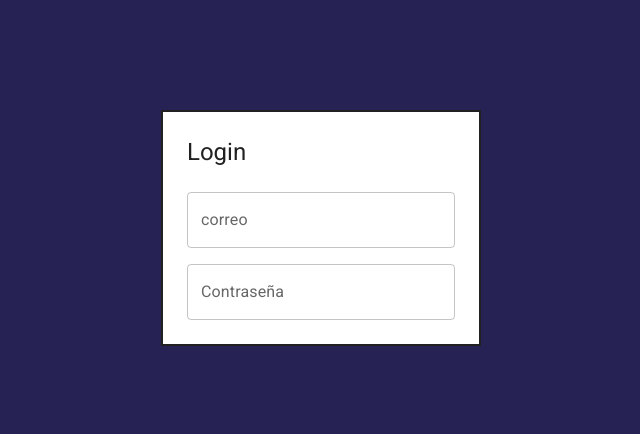
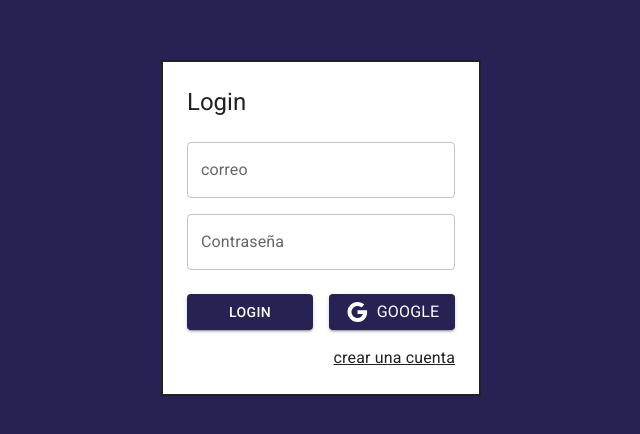
Before and after one commit to JuanBRS/Journal-app, a React (Vite) app: page /auth/login in a window 1280 px wide. Shown: the part 172-606 px from the top of the page, without its empty margins (319-959 px from the left). Built offline with nearby package versions, Linux system fonts and the light colour scheme.

Commit message:
Register link on Loginpage add

```diff
--- a/src/auth/pages/LoginPage.jsx
+++ b/src/auth/pages/LoginPage.jsx
@@ -1,72 +1,75 @@
-import { Grid, TextField, Typography } from "@mui/material";
+
+import { Link as RouterLink} from 'react-router-dom';
+import { Google } from "@mui/icons-material";
+import { Button, Grid, Link, TextField, Typography } from "@mui/material";
 import { minHeight } from "@mui/system";
 
-
 export const LoginPage = () => {
-
-
   return (
-
     <Grid
-
       container
-  spacing= { 0 }
-  direction= "colum"
-  alignItems= "center"
-  justifyContent= "center"
-  sx={ {minHeight: '100vh', backgroundColor: 'primary.main', paddind: 4 }}
-
+      spacing={0}
+      direction="colum"
+      alignItems="center"
+      justifyContent="center"
+      sx={{ minHeight: "100vh", backgroundColor: "primary.main", paddind: 4 }}
     >
-
-<Grid item
-
+      <Grid
+        item
         className=" box-shadow"
-xs={ 3 }
-sx={{ backgroundColor: 'white', padding: 3, border: 2}}>
-
-  <Typography variant="h5" sx={{mb: 1}}>Login</Typography>
-
+        xs={3}
+        sx={{ backgroundColor: "white", padding: 3, border: 2 }}
+      >
+        <Typography variant="h5" sx={{ mb: 1 }}>
+          Login
+        </Typography>
 
         <form>
           <Grid container>
-<Grid item xs={ 12 } sx= {{ mt:2 }}>
-<TextField label="correo"
+            <Grid item xs={12} sx={{ mt: 2 }}>
+              <TextField
+                label="correo"
                 type="email"
                 placeholder="correo@google.com"
                 fullWidth
               />
-
-
             </Grid>
 
-
-<Grid item  xs={ 12 } sx= {{ mt:2 }}>
-<TextField label="Contraseña"
+            <Grid item xs={12} sx={{ mt: 2 }}>
+              <TextField
+                label="Contraseña"
                 type="password"
                 placeholder="contraseña"
                 fullWidth
               />
-
-
             </Grid>
 
+            <Grid container spacing={2} sx={{ mb: 2, mt: 1 }}>
+              <Grid item xs={12} sm={6}>
+                <Button variant="contained" fullWidth>
+                  Login
+                </Button>
+              </Grid>
+              <Grid item xs={12} sm={6}>
+                <Button variant="contained" fullWidth>
+                  <Google/>
+                  <Typography sx ={{ml:1}}>Google</Typography>
+                </Button>
+              </Grid>
+            </Grid>
+<Grid container direction ='row' justifyContent= 'end'>
+
+<Link  component ={ RouterLink } color= 'inherit' to="/auth/register">
+crear una cuenta
+</Link>
 
 
 
 </Grid>
 
-
-
+          </Grid>
         </form>
-
-
-
-
       </Grid>
-
-
-
     </Grid>
-
-  )
-}
+  );
+};
```
Lines whose indentation alone changed are shown as unchanged.
